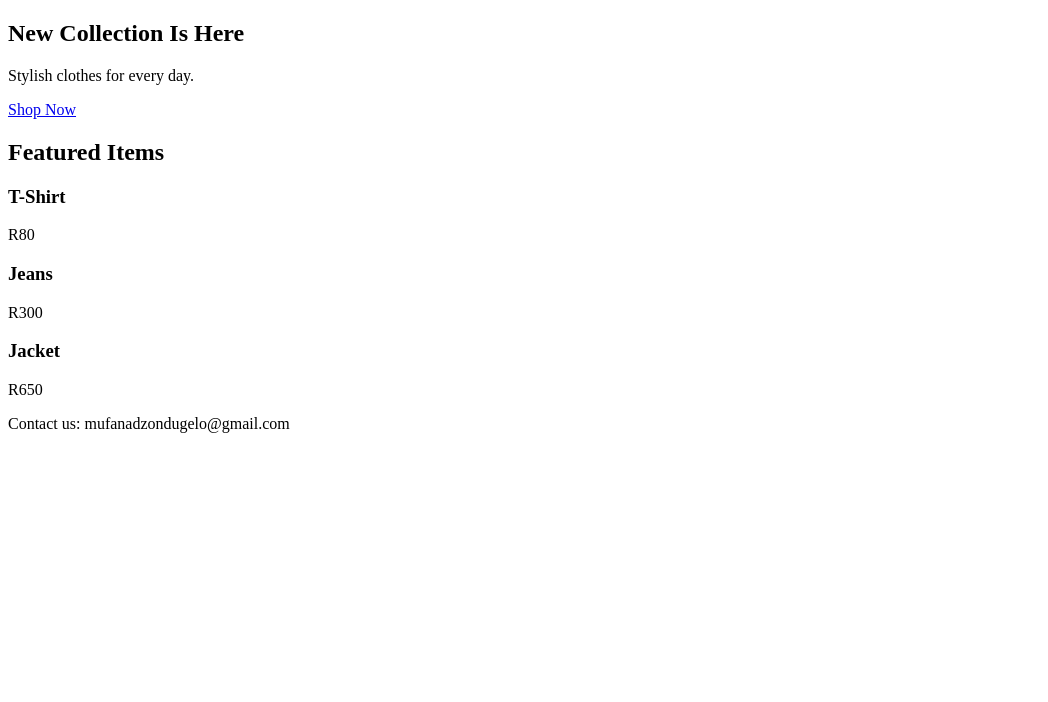
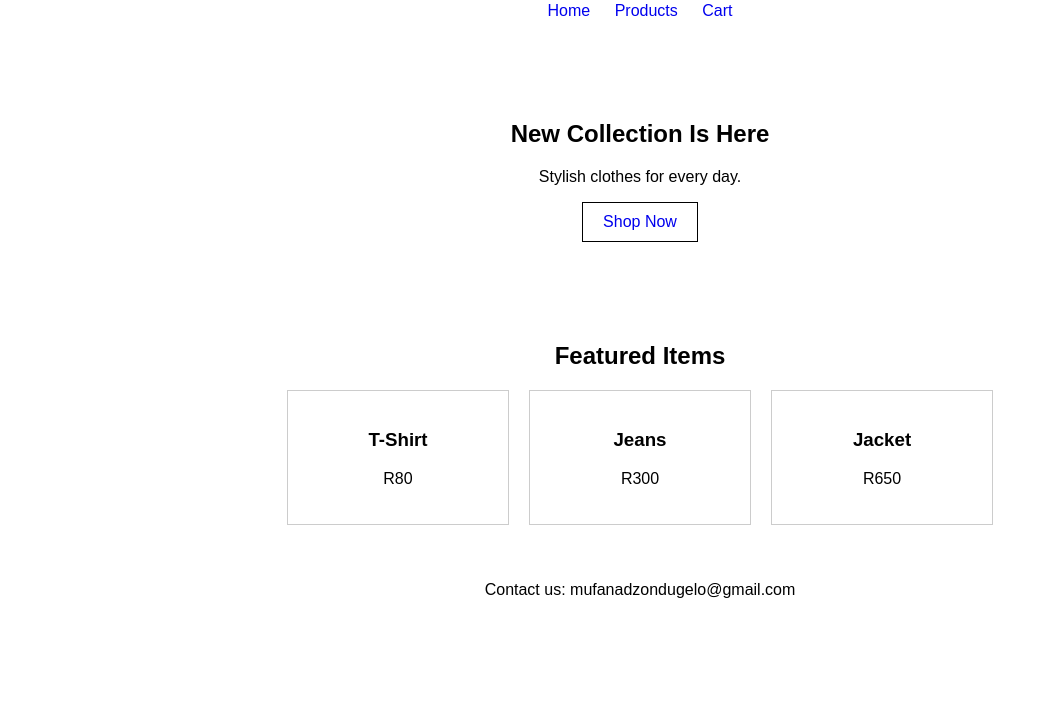
Before and after one commit to NdugeloMufanadzo/CLOTHINGSHOP, a plain HTML site: page INDEX.HTML in a window 1280 px wide. Shown: the part 98-800 px from the top of the page, without its empty margins (0-1048 px from the left). Drawn offline with Linux system fonts and the light colour scheme.

Commit message:
Fix styles

```diff
--- a/STYLE.CSS
+++ b/STYLE.CSS
@@ -1,48 +1,62 @@
-<!DOCTYPE html>
-<html>
-<head>
-    <title>My Clothing Shop</title>
-    <link rel="stylesheet" href="style.css">
-</head>
-<body>
+body {
+    font-family: Arial, sans-serif;
+    margin: 0;
+}
 
-    <header>
-        <h1>My Clothing Shop</h1>
-        <nav>
-            <a href="index.html">Home</a>
-            <a href="products.html">Products</a>
-            <a href="cart.html">Cart</a>
-        </nav>
-    </header>
+header {
+    padding: 20px;
+    text-align: center;
+}
 
-    <section class="hero">
-        <h2>New Collection Is Here</h2>
-        <p>Stylish clothes for every day.</p>
-        <a href="products.html" class="button">Shop Now</a>
-    </section>
+nav a {
+    margin: 0 10px;
+    text-decoration: none;
+}
 
-    <section class="featured">
-        <h2>Featured Items</h2>
-        <div class="items">
-            <div class="item">
-                <h3>T-Shirt</h3>
-                <p>$25</p>
-            </div>
-            <div class="item">
-                <h3>Jeans</h3>
-                <p>$50</p>
-            </div>
-            <div class="item">
-                <h3>Jacket</h3>
-                <p>$80</p>
-            </div>
-        </div>
-    </section>
+.hero {
+    text-align: center;
+    padding: 60px 20px;
+}
 
-    <footer>
-        <p>Contact us: yourname@email.com</p>
-    </footer>
+.button {
+    display: inline-block;
+    padding: 10px 20px;
+    border: 1px solid black;
+    text-decoration: none;
+}
 
-    <script src="script.js"></script>
-</body>
-</html>
+.featured {
+    padding: 20px;
+    text-align: center;
+}
+
+.items {
+    display: flex;
+    justify-content: center;
+    gap: 20px;
+}
+
+.item {
+    border: 1px solid #cccccc;
+    padding: 20px;
+    width: 180px;
+}
+
+footer {
+    text-align: center;
+    padding: 20px;
+}
+
+.products {
+    padding: 20px;
+    text-align: center;
+}
+
+.products .items {
+    flex-wrap: wrap;
+}
+
+.add-button {
+    padding: 8px 16px;
+    cursor: pointer;
+}
```
Also changed, not shown: products.html (added, +66 -0 lines).
